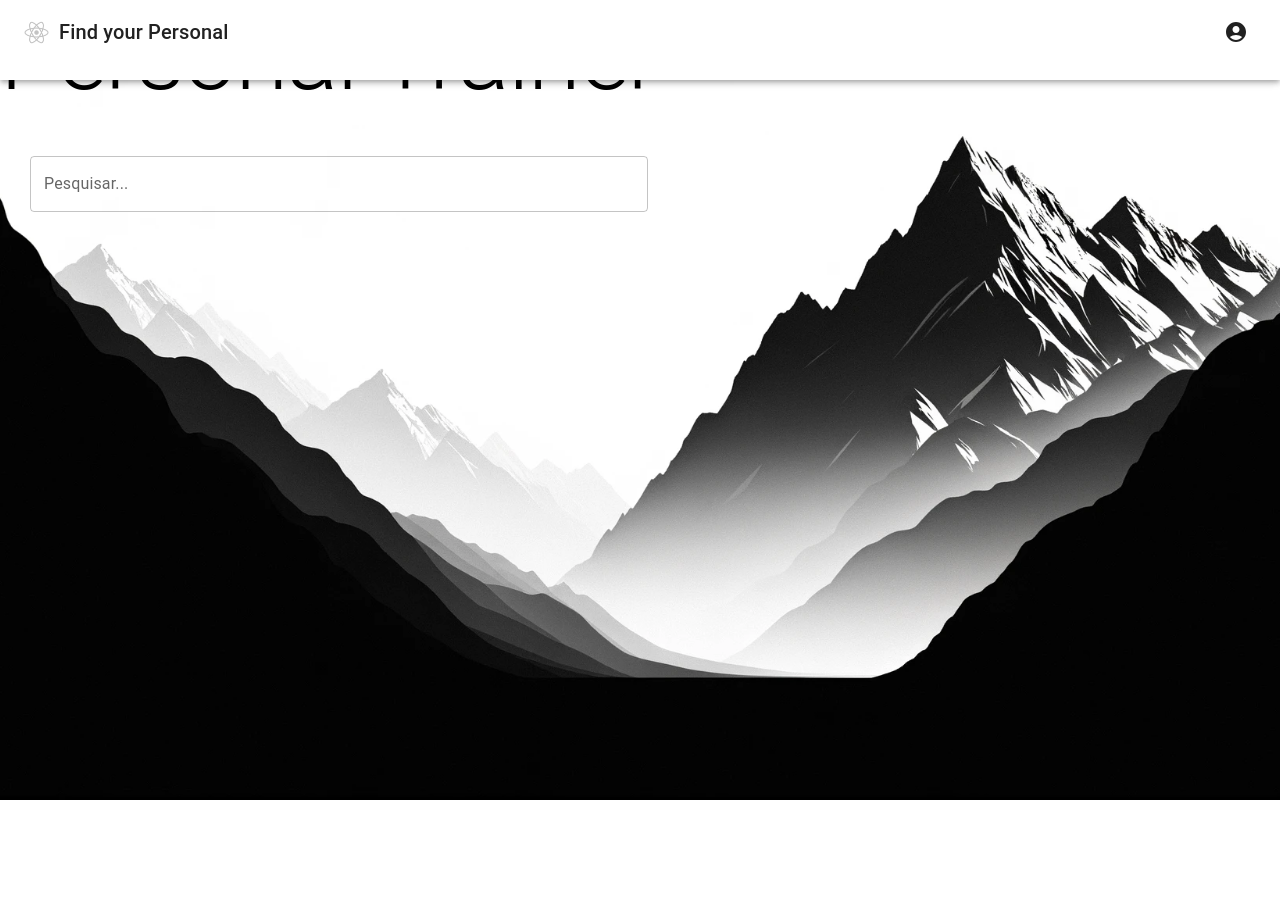
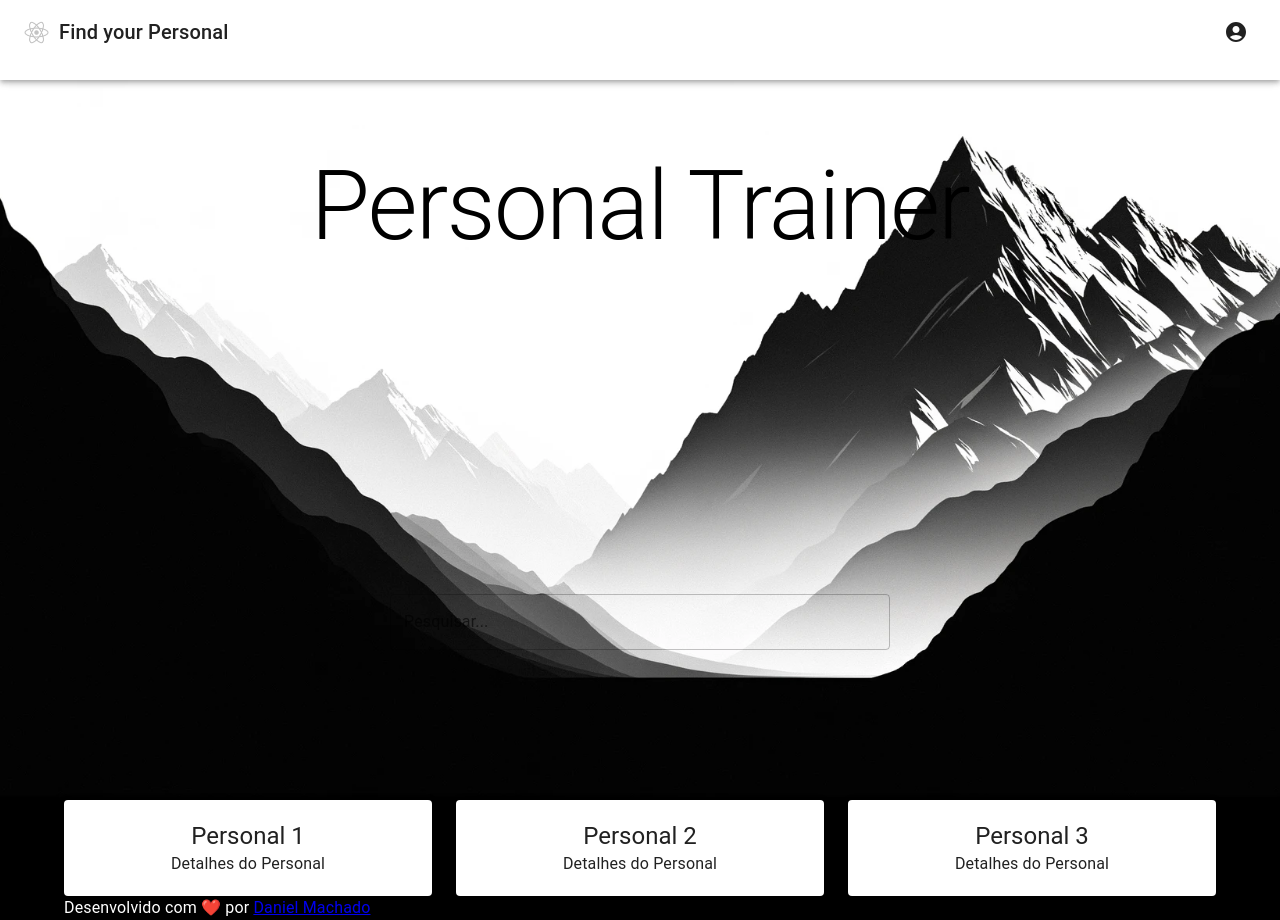
Before and after one commit to DanielMachado65/find-your-personal-fronted, a React (Create React App) app: page / in a window 1280 px wide. Before the commit the page ends 800 px from the top, so only its background shows below. Built offline with nearby package versions, Linux system fonts and the light colour scheme.

Commit message:
Atualizar estilos e layout da aplicação

```diff
--- a/src/App.css
+++ b/src/App.css
@@ -4,7 +4,11 @@
   background-image: url("../public/background.png");
   background-size: cover;
   background-position: center;
-  display: flex;
+}
+
+.content {
+  margin-top: 80px;
+  height: calc(100vh - 80px);
 }
 
 .img-logo {
--- a/src/App.tsx
+++ b/src/App.tsx
@@ -1,11 +1,14 @@
+import React from "react";
 import AppBar from "@mui/material/AppBar";
 import Toolbar from "@mui/material/Toolbar";
 import Typography from "@mui/material/Typography";
 import IconButton from "@mui/material/IconButton";
 import AccountCircle from "@mui/icons-material/AccountCircle";
 import TextField from "@mui/material/TextField";
+import Grid from "@mui/material/Grid";
+import Paper from "@mui/material/Paper";
 import "./App.css";
-import styled from "styled-components";
+import { Box, Container, styled } from "@mui/material";
 
 const HeaderTitle = styled(Typography)`
   flex-grow: 1;
@@ -21,9 +24,9 @@ function App() {
         <Toolbar>
           <HeaderTitle variant="h6">
             <img
-              className="img-logo"
               src="/logo192.png"
               alt="Logo"
+              className="img-logo"
               style={{ height: "25px", marginRight: "10px" }}
             />
             Find your Personal
@@ -33,14 +36,70 @@ function App() {
           </IconButton>
         </Toolbar>
       </AppBar>
-      <div className="content">
-        <Typography variant="h1" component="h1" gutterBottom>
-          Personal Trainer
-        </Typography>
-        <div className="search-bar">
-          <TextField fullWidth label="Pesquisar..." variant="outlined" />
-        </div>
-      </div>
+      <Container>
+        <Grid
+          container
+          className="container"
+          style={{ height: "100vh" }}
+          alignItems="center"
+          justifyContent="center"
+        >
+          <Grid item xs={12}>
+            <Typography variant="h1" component="h1" gutterBottom align="center">
+              Personal Trainer
+            </Typography>
+          </Grid>
+          <Grid item md={6}>
+            <Box display="flex" justifyContent="center">
+              <TextField
+                sx={{ width: "100%", maxWidth: "500px" }}
+                label="Pesquisar..."
+                variant="outlined"
+              />
+            </Box>
+          </Grid>
+        </Grid>
+
+        {/* Grid dos profissionais */}
+        <Grid container spacing={3}>
+          {[...Array(3)].map((_, index) => (
+            <Grid item xs={12} sm={6} md={4} key={index}>
+              <Paper
+                elevation={3}
+                style={{ padding: "20px", textAlign: "center" }}
+              >
+                <Typography variant="h5" component="h3">
+                  Personal {index + 1}
+                </Typography>
+                <Typography component="p">Detalhes do Personal</Typography>
+              </Paper>
+            </Grid>
+          ))}
+        </Grid>
+
+        {/* Footer */}
+        <footer>
+          <Typography
+            variant="body1"
+            component="p"
+            color="primary"
+            gutterBottom
+          >
+            Desenvolvido com{" "}
+            <span role="img" aria-label="coração">
+              ❤️
+            </span>{" "}
+            por{" "}
+            <a
+              href="https://www.linkedin.com/in/daniel-machado-pintos/"
+              target="_blank"
+              rel="noreferrer"
+            >
+              Daniel Machado
+            </a>
+          </Typography>
+        </footer>
+      </Container>
     </div>
   );
 }
--- a/src/index.css
+++ b/src/index.css
@@ -1,13 +1,14 @@
 body {
   margin: 0;
-  font-family: -apple-system, BlinkMacSystemFont, 'Segoe UI', 'Roboto', 'Oxygen',
-    'Ubuntu', 'Cantarell', 'Fira Sans', 'Droid Sans', 'Helvetica Neue',
+  background-color: black;
+  font-family: -apple-system, BlinkMacSystemFont, "Segoe UI", "Roboto", "Oxygen",
+    "Ubuntu", "Cantarell", "Fira Sans", "Droid Sans", "Helvetica Neue",
     sans-serif;
   -webkit-font-smoothing: antialiased;
   -moz-osx-font-smoothing: grayscale;
 }
 
 code {
-  font-family: source-code-pro, Menlo, Monaco, Consolas, 'Courier New',
+  font-family: source-code-pro, Menlo, Monaco, Consolas, "Courier New",
     monospace;
 }
--- a/src/theme.ts
+++ b/src/theme.ts
@@ -5,6 +5,9 @@ const theme = createTheme({
     primary: {
       main: "#fff",
     },
+    secondary: {
+      main: "#000",
+    },
   },
 });
 
```
